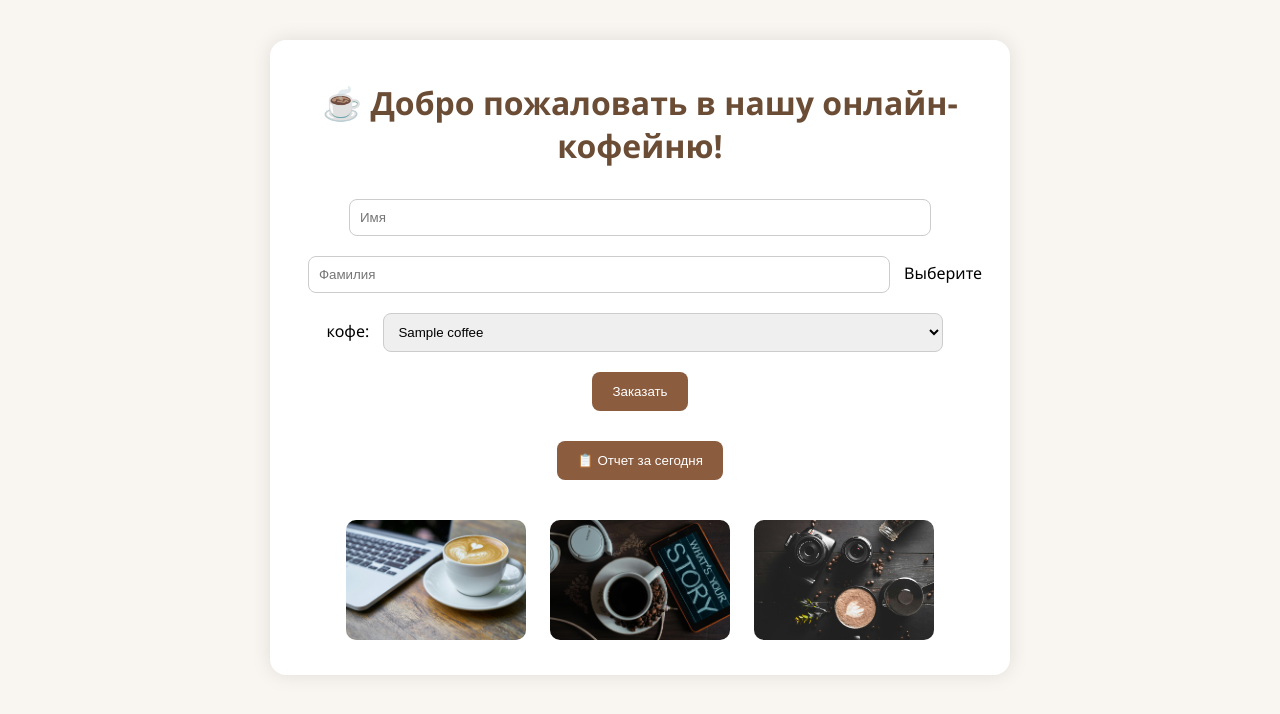
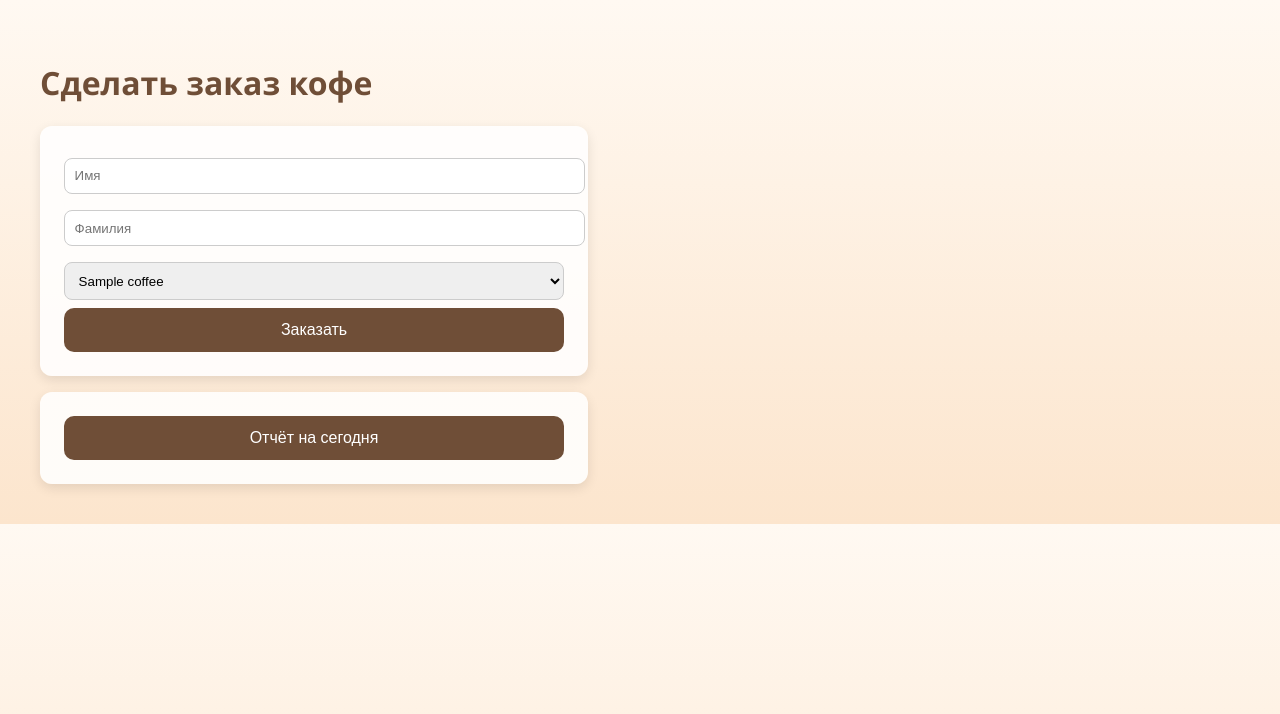
Before and after one commit to ritchie229/coffee-order-app, a Flask app: template web/templates/index.html in a window 1280 px wide. Shown: the top 714 px of the page. Run offline with Flask 3, Linux system fonts and the light colour scheme; the template is opened without the code that fills it: most values are stand-ins (such as "Sample title", 1, 10 or a date in 2020); some libraries are stand-ins or nearby versions.

Commit message:
Sending for analysis

```diff
--- a/web/app.py
+++ b/web/app.py
@@ -1,11 +1,10 @@
-from flask import Flask, render_template, request, redirect, url_for
-import mariadb
-import os
-import threading
-import time
+from flask import Flask, render_template, request
+from flask_socketio import SocketIO, emit
+import mariadb, os, threading, time
 from datetime import datetime
 
 app = Flask(__name__)
+socketio = SocketIO(app, cors_allowed_origins="*", async_mode="eventlet")
 
 def get_db_connection():
     return mariadb.connect(
@@ -16,7 +15,7 @@ def get_db_connection():
         database=os.getenv("MYSQL_DATABASE")
     )
 
-@app.route("/", methods=["GET", "POST"])
+@app.route("/", methods=["GET"])
 def index():
     conn = get_db_connection()
     cur = conn.cursor()
@@ -41,12 +40,15 @@ def order():
     conn.commit()
     conn.close()
 
-    threading.Thread(target=delayed_message, args=(name, second_name, coffee_name)).start()
+    # отправим оповещение через WebSocket
+    socketio.start_background_task(delayed_message, name, second_name, coffee_name)
+
     return f"<h2>Уважаемый {name} {second_name}, ваш кофе {coffee_name} будет готов через 1 минуту.</h2>"
 
 def delayed_message(name, second_name, coffee_name):
     time.sleep(60)
-    print(f"Заберите ваш кофе {coffee_name}, {name} {second_name}")
+    message = f"Заберите ваш кофе {coffee_name}, {name} {second_name}"
+    socketio.emit('coffee_ready', {'message': message})
 
 @app.route("/report")
 def report():
@@ -65,4 +67,4 @@ def report():
     return f"<h2>Заказы на {today}:</h2>" + "<br>".join([f"{n} {s} — {coffee}" for n, s, coffee in orders])
 
 if __name__ == "__main__":
-    app.run(host="0.0.0.0", port=5000)
+    socketio.run(app, host="0.0.0.0", port=5000)
--- a/web/templates/index.html
+++ b/web/templates/index.html
@@ -2,36 +2,107 @@
 <html lang="ru">
 <head>
     <meta charset="UTF-8">
-    <title>Кофейня Онлайн</title>
-    <link rel="stylesheet" href="{{ url_for('static', filename='style.css') }}">
+    <title>Кофе-заказ</title>
+    <link rel="icon" href="{{ url_for('static', filename='favicon.ico') }}">
+    <style>
+        body {
+            font-family: 'Segoe UI', sans-serif;
+            background: linear-gradient(to bottom, #fff9f2, #fce5cd);
+            padding: 2rem;
+        }
+        h1 {
+            color: #6f4e37;
+        }
+        form {
+            background: #ffffffdd;
+            padding: 1.5rem;
+            border-radius: 12px;
+            box-shadow: 0 4px 12px rgba(0,0,0,0.1);
+            max-width: 500px;
+        }
+        input, select {
+            padding: 0.6rem;
+            margin: 0.5rem 0;
+            width: 100%;
+            border-radius: 8px;
+            border: 1px solid #ccc;
+        }
+        button {
+            background-color: #6f4e37;
+            color: white;
+            border: none;
+            padding: 0.8rem;
+            border-radius: 10px;
+            width: 100%;
+            cursor: pointer;
+            font-size: 1rem;
+        }
+        #waiting, #ready {
+            display: none;
+            margin-top: 2rem;
+            text-align: center;
+            animation: fadeIn 1s ease-in;
+        }
+        #ready img {
+            width: 150px;
+            margin-bottom: 1rem;
+        }
+        @keyframes fadeIn {
+            from { opacity: 0; transform: scale(0.9); }
+            to { opacity: 1; transform: scale(1); }
+        }
+    </style>
 </head>
 <body>
-    <div class="container">
-        <h1>☕ Добро пожаловать в нашу онлайн-кофейню!</h1>
 
-        <form method="POST" action="/order" class="order-form">
+<h1>Сделать заказ кофе</h1>
+
+<form id="order-form" action="/order" method="post" onsubmit="showWaiting()">
     <input type="text" name="name" placeholder="Имя" required>
     <input type="text" name="second_name" placeholder="Фамилия" required>
-
-            <label for="coffee">Выберите кофе:</label>
-            <select name="coffee" id="coffee">
+    <select name="coffee" required>
         {% for coffee in coffees %}
             <option value="{{ coffee[0] }}">{{ coffee[1] }}</option>
         {% endfor %}
     </select>
-
     <button type="submit">Заказать</button>
 </form>
 
-        <form method="GET" action="/report" class="report-form">
-            <button type="submit">📋 Отчет за сегодня</button>
+<form action="/report" method="get" style="margin-top: 1rem;">
+    <button type="submit">Отчёт на сегодня</button>
 </form>
 
-        <div class="gallery">
-            <img src="{{ url_for('static', filename='img/latte.jpg') }}" alt="Latte">
-            <img src="{{ url_for('static', filename='img/espresso.jpg') }}" alt="Espresso">
-            <img src="{{ url_for('static', filename='img/mocachino.jpg') }}" alt="Mocachino">
+<!-- Уведомление: кофе готовится -->
+<div id="waiting">
+    <h2>⏳ Ваш кофе готовится... Подождите 1 минуту.</h2>
 </div>
+
+<!-- Уведомление: кофе готов -->
+<div id="ready">
+    <img src="https://media.giphy.com/media/3oKIPsx2VAYAgEHC12/giphy.gif" alt="Coffee ready">
+    <h2>☕ Заберите ваш кофе!</h2>
 </div>
+
+<!-- Socket.IO -->
+<script src="https://cdn.socket.io/4.5.4/socket.io.min.js"
+        integrity="sha384-/KNQL8Nu5gCHLqwqfQjA689Hhoqgi2S84SNUxC3roTe4EhJ9AfLkp8QiQcU8AMzI"
+        crossorigin="anonymous"></script>
+
+<script>
+    const socket = io();
+
+    socket.on("coffee_ready", (data) => {
+        document.getElementById("waiting").style.display = "none";
+        const readyDiv = document.getElementById("ready");
+        readyDiv.querySelector("h2").innerText = `☕ ${data.message}`;
+        readyDiv.style.display = "block";
+    });
+
+    function showWaiting() {
+        document.getElementById("waiting").style.display = "block";
+        document.getElementById("ready").style.display = "none";
+    }
+</script>
+
 </body>
 </html>
```
Also changed, not shown: docker-compose.yml (+6 -4 lines), 3 other files. Lines whose indentation alone changed are shown as unchanged.
